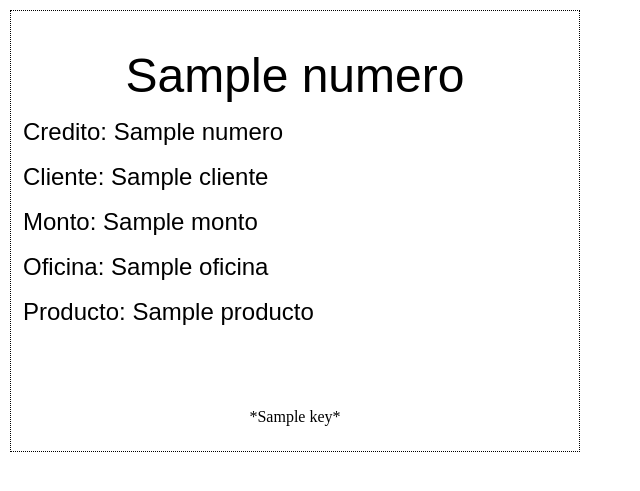
After one commit to yop1986/ERP, a Django app: template ERP/expedientes/templates/expedientes/etiqueta_tomo.html in a window 1280 px wide. The commit adds this page. Shown: the top 491 px of the page, without its empty margins (0-640 px from the left). Run offline with Django 3.2, Linux system fonts and the light colour scheme; the template is opened without the code that fills it: most values are stand-ins (such as "Sample title", 1, 10 or a date in 2020).

Commit message:
fix(expedientes): corrección de etiquetas y logica de bodega y usuario
Se corrige el tamaño de las etiquetas de las cajas
Se crea una nueva etiqueta para los tomos
Se corrige la relación entre el encargado y personal de bodega con el usuario logueado

```diff
--- a/ERP/expedientes/models.py
+++ b/ERP/expedientes/models.py
@@ -74,6 +74,7 @@ class Bodega(models.Model):
 
     def get_accion_tag(self):
         return _('danger') if self.vigente else _('success')
+
 
 class Estante(models.Model):
     id      = models.UUIDField(primary_key=True, default=uuid.uuid4, editable=False)
@@ -202,7 +203,7 @@ class Caja(models.Model):
     numero = models.PositiveSmallIntegerField(_('Numero'))
     vigente = models.BooleanField(_('Estado'), default=True) # para eliminación lógica
     posicion = models.ForeignKey(Posicion, on_delete=models.PROTECT, related_name='caja_posicion', verbose_name=_('Posición'))
-    history = HistoricalRecords(user_model=settings.AUTH_USER_MODEL)
+    history = HistoricalRecords(excluded_fields=['numero', 'posicion'], user_model=settings.AUTH_USER_MODEL)
 
     class Meta:
         constraints = [
--- a/ERP/expedientes/static/css/expedientes_style.css
+++ b/ERP/expedientes/static/css/expedientes_style.css
@@ -7,14 +7,25 @@ table.fixed col {
 }
 
 table.fixed tr {
-    line-height: 15px;
+    line-height: 45px;
     /*height: 0.5cm;*/
 }
 
 table.fixed td {
-    margin-top: 27px;
-    padding-top: 27px;
+    margin-top: 42px;
+    padding-top: 42px;
     text-align: center;
+}
+
+.table-border {
+    border-width: thin;
+    border-style: dotted;
+
+    padding: 12px;
+}
+
+.align-left {
+    text-align: left;
 }
 
 .ocultar {
@@ -31,9 +42,18 @@ table.fixed td {
 
 }
 
+.big {
+    font-family: 'Arial';
+    font-size: 3em;
+    margin-bottom: 30px;
+    padding-bottom: 30px;
+}
+
 .small {
     font-family: 'Arial';
-    font-size: 0.9em;
+    font-size: 1.5em;
+    margin-bottom: 30px;
+    padding-bottom: 30px;
 }
 
 @page {
--- /dev/null
+++ b/ERP/expedientes/templates/expedientes/etiqueta_tomo.html
@@ -0,0 +1,30 @@
+{% load static %}
+<!DOCTYPE html>
+<html>
+<head>
+    <title>{{ context.title }} - {{ context.object }}</title>
+    <link rel="stylesheet" type="text/css" href="{% static 'css/expedientes_style.css' %}">
+</head>
+<body>
+<table class="fixed">
+    <col/>
+    <col/>
+
+    {% for key, value in arreglo.items %}
+        {% if not forloop.counter|divisibleby:2 %}<tr>{% endif %}
+            <td class="table-border">
+                <span class="{{ value }} big">{{ key.numero }}</span><br>
+                <div class="mostrar small align-left">
+                    Credito: {{ context.object.numero }}<br>
+                    Cliente: {{ context.object.cliente }}<br>
+                    Monto: {{ context.object.monto }}<br>
+                    Oficina: {{ context.object.oficina }}<br>
+                    Producto: {{ context.object.producto }}<br>
+                </div>
+                <span class="{{ value }}">*{{ key }}*</span>
+            </td>
+        {% if forloop.counter|divisibleby:2 %}</tr>{% endif %}
+    {% endfor %}
+</table>
+</body>
+</html>
```
Also changed, not shown: ERP/expedientes/templates/expedientes/etiqueta.html (+0 -11 lines), ERP/expedientes/views.py (+43 -51 lines).
